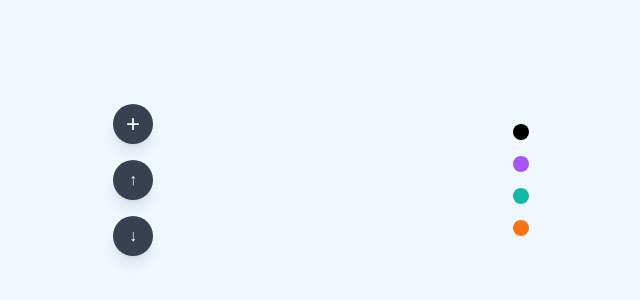
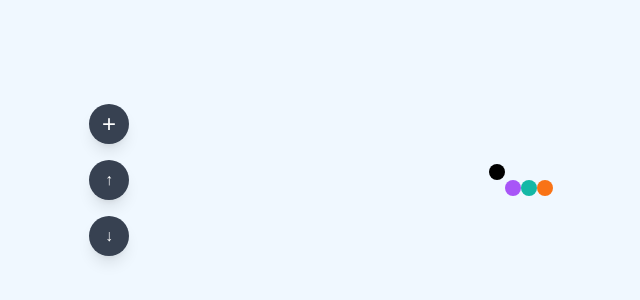
Before and after one commit to preet5477/JavaScript, a plain HTML site: page 02.0New_Call_Note/index.html in a window 1280 px wide. Shown: the part 220-520 px from the top of the page, without its empty margins (319-959 px from the left). Drawn offline with nearby package versions, Linux system fonts and the light colour scheme.

Commit message:
PRoject -  call note

```diff
--- a/02.0New_Call_Note/index.html
+++ b/02.0New_Call_Note/index.html
@@ -38,7 +38,7 @@
         </div>
 
         <!-- Right Color -->
-        <div class="flex flex-col space-y-4 mb-8 sm:mb-0">
+        <div class="flex flex-zcol space-y-4 mb-8 sm:mb-0">
             <button class="w-4 h-4 rounded-full bg-black"></button>
             <button class="w-4 h-4 rounded-full bg-purple-500"></button>
             <button class="w-4 h-4 rounded-full bg-teal-500"></button>
```
